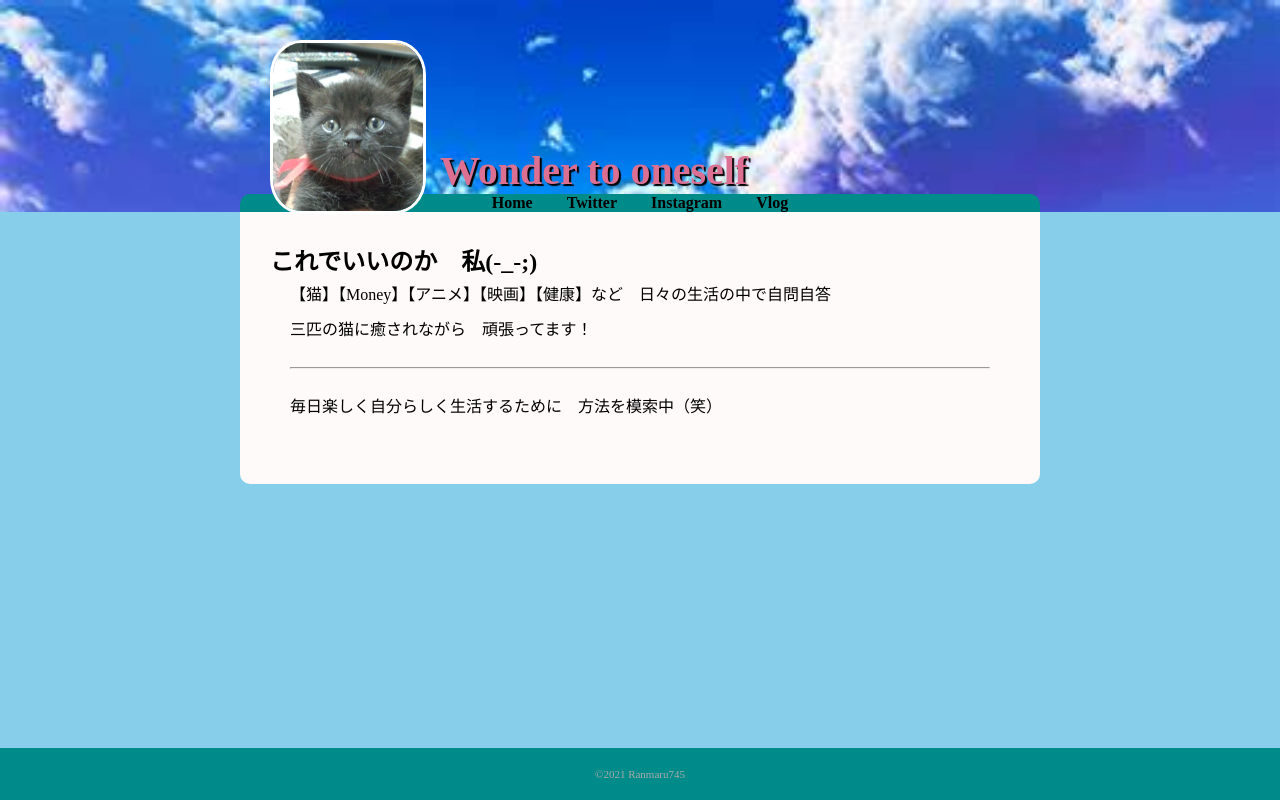
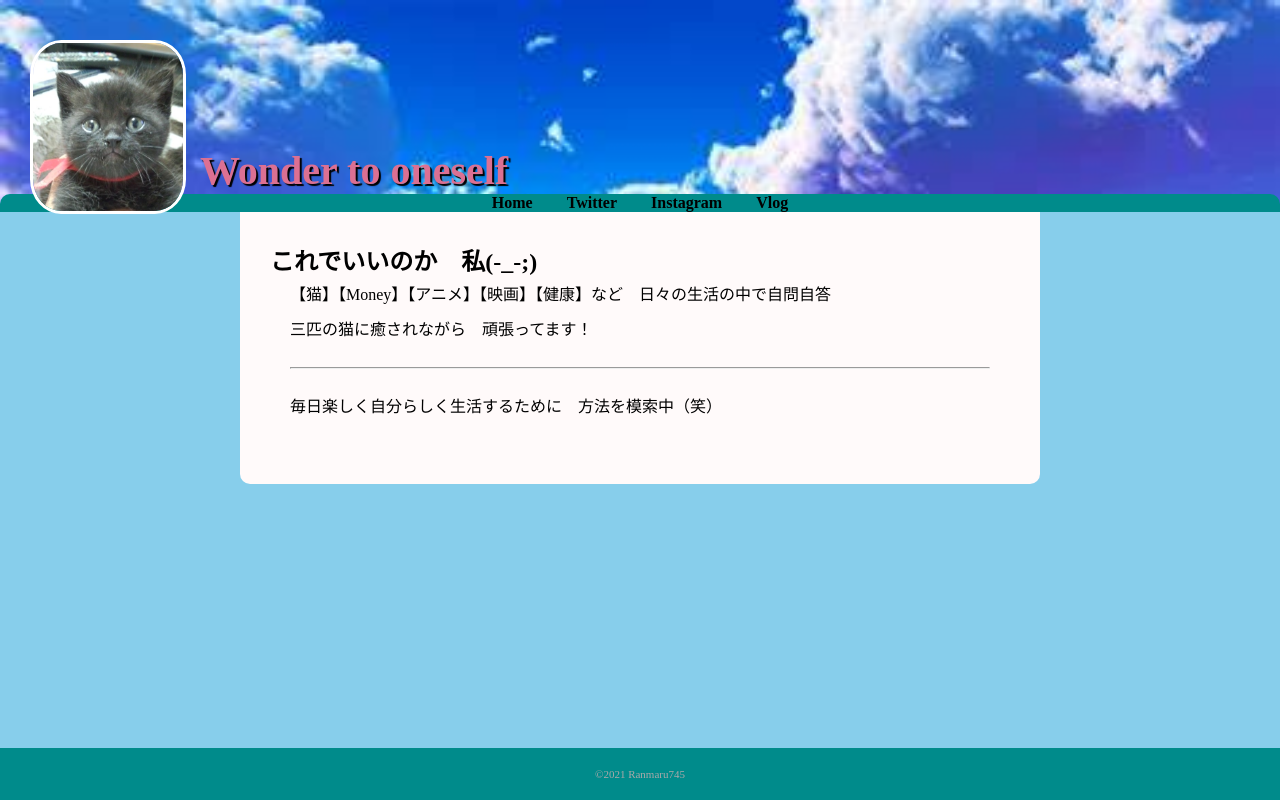
Before and after one commit to ranmaru745/ranmaru745.github.io, a plain HTML site: page index.html in a window 1280 px wide. Drawn offline with Linux system fonts and the light colour scheme.

Commit message:
Add files via upload

```diff
--- a/css/styles.css
+++ b/css/styles.css
@@ -4,10 +4,15 @@
 }
 body{
   background-color: skyblue;
+  margin: 0 0 0 0;
+
 }
 header{
   background-image: url(../css/images/海.jpeg);
   background-size: cover;
+
+
+
 }
 #icon{
   width: 150px;
@@ -37,7 +42,7 @@ nav ul li a{
 
 }
 .top{
-  width: 800px;
+  width: auto;
   margin: 0 auto;
 }
 nav ul{
```
